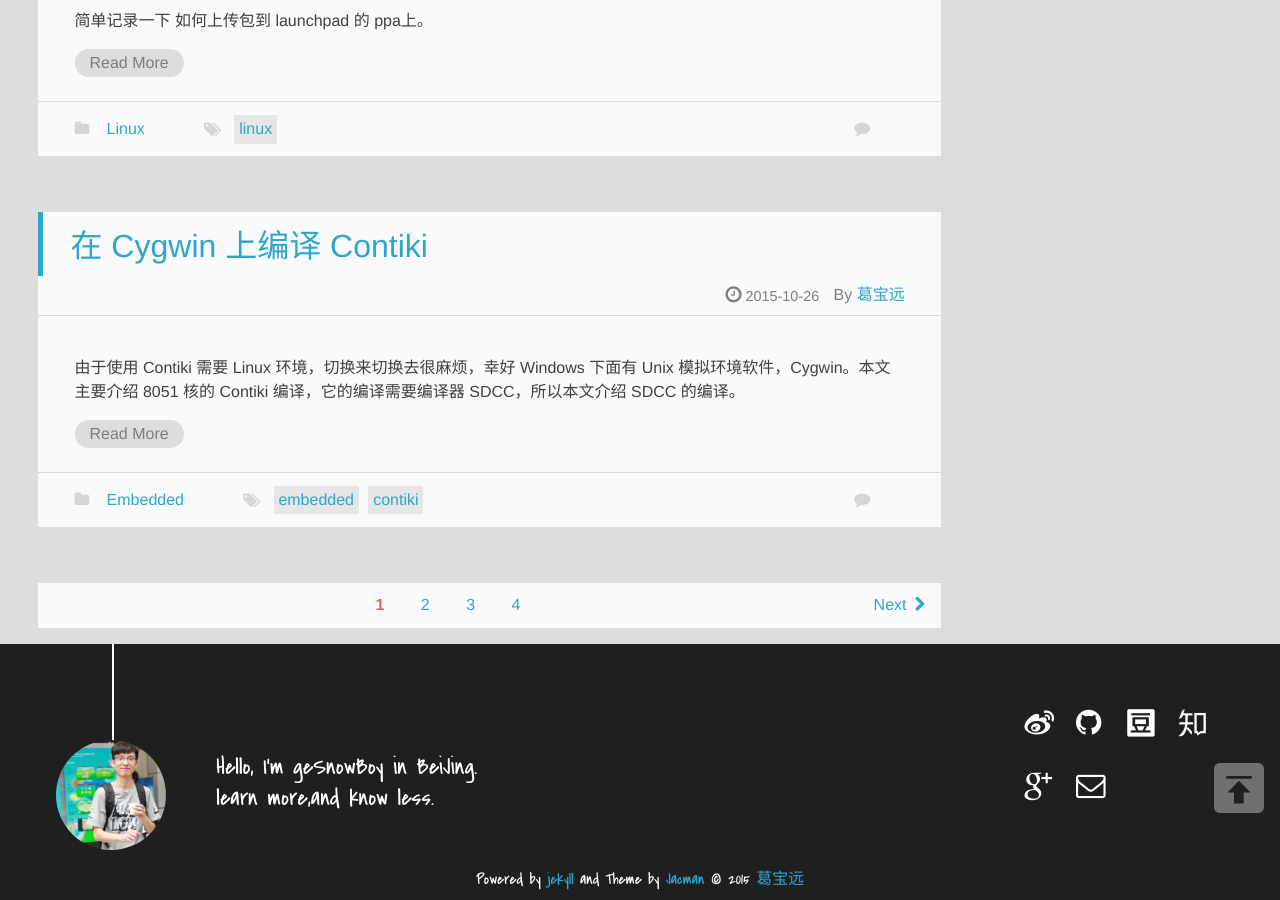
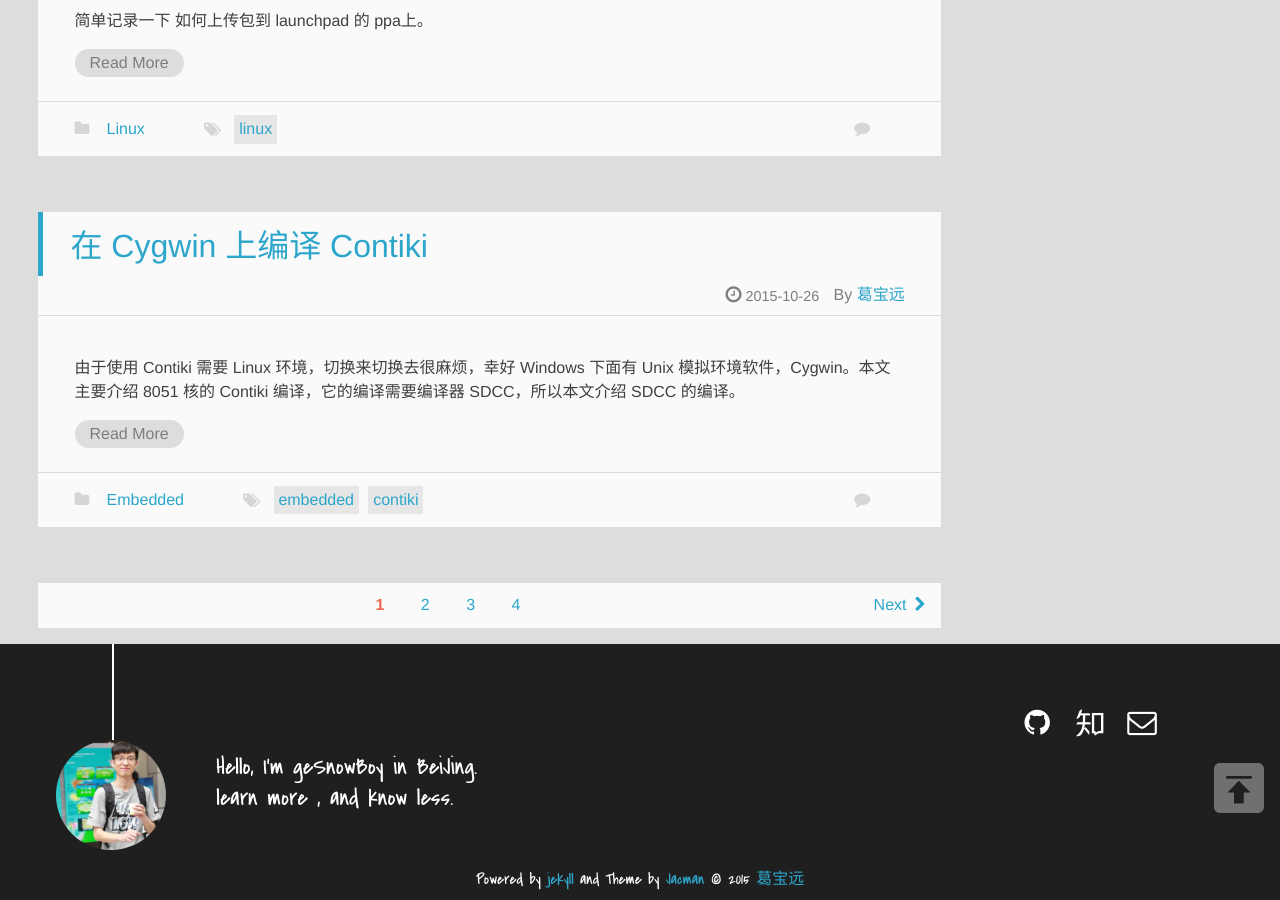
Before and after one commit to gebaoyuan/gebaoyuan.github.io, a Jekyll site: the page built from index.html, in a window 1280 px wide and 900 px high, scrolled down 3196 px. Built offline with Jekyll 4.4.1, drawn with Linux system fonts in a browser that asks for light colours; Markdown is read by kramdown in place of the engine named in the settings; the list of posts is cut into pages by our own code; comment, search, counter and statistics services are not loaded; part of the change alters nothing that is shown.

Commit message:
修改信息

```diff
--- a/_config.yml
+++ b/_config.yml
@@ -91,18 +91,18 @@ mathjax: false     #enable mathjax if true
 author:
   name: 葛宝远      ## 你的名字
   intro_line1:  "Hello, I'm geSnowBoy in BeiJing."    ## e.g. 微博底部的描述第一行
-  intro_line2:  "learn more,and know less."  ## 微博底部的描述第二行
-  weibo: 1836017133      ## e.g. wuchong1014 or 2176287895 for http://weibo.com/2176287895
+  intro_line2:  "learn more , and know less."  ## 微博底部的描述第二行
+  weibo:       ## e.g. wuchong1014 or 2176287895 for http://weibo.com/2176287895
   weibo_verifier: 8266a57e  ## e.g. b3593ceb Your weibo-show widget verifier ,if you use weibo-show it is needed.
   tsina: 1836017133      ## e.g. 2176287895  Your weibo ID,It will be used in share button.
-  douban: 62234732     ## e.g. wuchong1014 or your id for https://www.douban.com/people/wuchong1014
+  douban:      ## e.g. wuchong1014 or your id for https://www.douban.com/people/wuchong1014
   zhihu: yaoyit      ## e.g. jark  for http://www.zhihu.com/people/jark
   email: yuanSnowBoy@163.com      ## e.g. imjark@gmail.com
   twitter:    ## e.g. jarkwu for https://twitter.com/jarkwu
-  github: simpleyyt     ## e.g. wuchong for https://github.com/wuchong
+  github: gesnowboy     ## e.g. wuchong for https://github.com/wuchong
   facebook:   ## e.g. imjark for https://facebook.com/imjark
   linkedin:   ## e.g. wuchong1014 for https://www.linkedin.com/in/wuchong1014
-  google_plus: "103860633659538888207"    ## e.g. "111190881341800841449" for https://plus.google.com/u/0/111190881341800841449, the "" is needed!
+  google_plus:     ## e.g. "111190881341800841449" for https://plus.google.com/u/0/111190881341800841449, the "" is needed!
   stackoverflow:  ## e.g. 3222790 for http://stackoverflow.com/users/3222790/jark
 ## if you set them, the corresponding  share button will show on the footer
 
```
